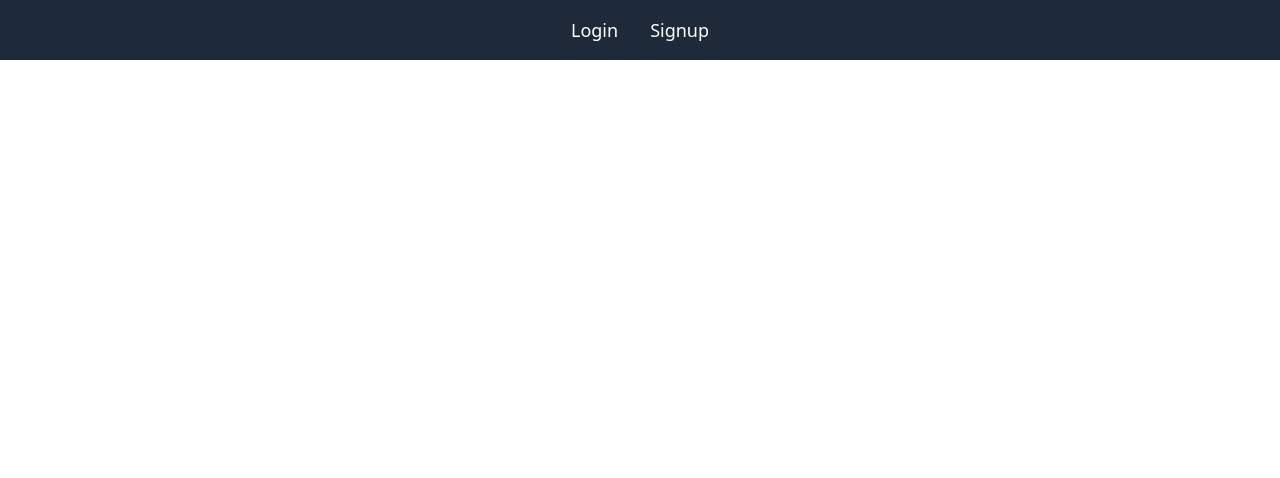
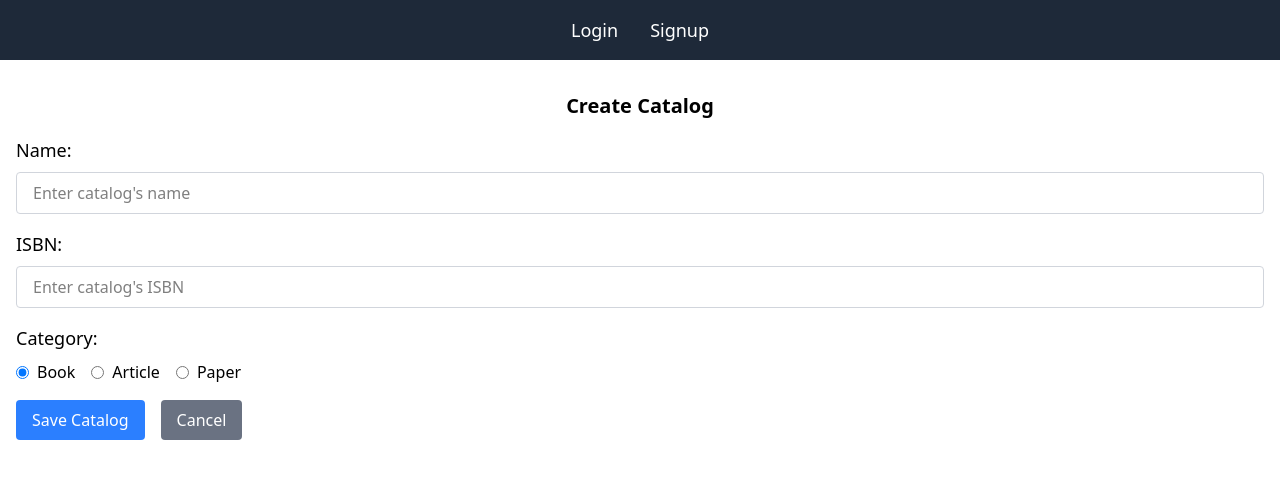
Before and after one commit to KevinBritten/library-management-system, a React (Vite) app in the folder library-management-frontend/: page /catalog/edit in a window 1280 px wide. Before the commit this address had no page. Shown: the top 478 px of the page. Built offline with nearby package versions, Linux system fonts and the light colour scheme.

Commit message:
add edit catalog page

```diff
--- a/library-management-frontend/src/App.jsx
+++ b/library-management-frontend/src/App.jsx
@@ -8,6 +8,7 @@ import Signup from "./pages/Signup.jsx";
 import Catalog from "./pages/Catalog.jsx";
 import Customers from "./pages/Customers.jsx";
 import EditCustomer from "./pages/EditCustomer.jsx";
+import EditCatalog from "./pages/EditCatalog.jsx";
 
 import Header from "./components/header/Header.jsx";
 
@@ -22,8 +23,8 @@ function App() {
           <Route path="/signup" element={<Signup />} />
           <Route path="/customers" element={<Customers />} />
           <Route path="/customers/edit" element={<EditCustomer />} />
-
           <Route path="/catalog" element={<Catalog />} />
+          <Route path="/catalog/edit" element={<EditCatalog />} />
         </Routes>
       </Router>
     </UserProvider>
--- a/library-management-frontend/src/pages/Catalog.jsx
+++ b/library-management-frontend/src/pages/Catalog.jsx
@@ -11,7 +11,7 @@ import { Table, TableHead, TableCell } from "../components/tableComponents.jsx";
 function Catalog() {
   const navigate = useNavigate();
 
-  const [materials, setMaterials] = useState();
+  const [catalogs, setCatalogs] = useState();
   const [loading, setLoading] = useState(true);
   const [error, setError] = useState(null);
 
@@ -20,9 +20,9 @@ function Catalog() {
       try {
         const response = await axiosInstance.get("/material/getAll");
         console.log(response);
-        setMaterials(response.data.materials);
+        setCatalogs(response.data.materials);
       } catch (err) {
-        console.error("Error fetching materials:", err);
+        console.error("Error fetching catalogs:", err);
         setError(err.message);
       } finally {
         setLoading(false);
@@ -31,12 +31,12 @@ function Catalog() {
     fetchCatalogItems();
   }, []);
 
-  const handleEdit = (material) => {
-    navigate("/materials/edit", { state: { material } });
+  const handleEdit = (catalog) => {
+    navigate("/catalog/edit", { state: { catalog } });
   };
 
   const handleAdd = () => {
-    navigate("/materials/edit");
+    navigate("/catalog/edit");
   };
   return (
     <div>
@@ -46,23 +46,23 @@ function Catalog() {
           <h1>Loading...</h1>
         ) : error ? (
           <h1>Error: {error}</h1>
-        ) : materials.length === 0 ? (
-          <h1>No materials found.</h1>
+        ) : catalogs.length === 0 ? (
+          <h1>No catalogs found.</h1>
         ) : (
           <Table>
             <TableHead headers={["Name", "ISBN", "Category", "Edit"]} />{" "}
             <tbody>
-              {materials.map((material) => (
-                <tr key={material.id}>
-                  <TableCell>{material.name}</TableCell>
-                  <TableCell>{material.isbn}</TableCell>
-                  <TableCell>{material.category}</TableCell>
+              {catalogs.map((catalog) => (
+                <tr key={catalog.id}>
+                  <TableCell>{catalog.name}</TableCell>
+                  <TableCell>{catalog.isbn}</TableCell>
+                  <TableCell>{catalog.category}</TableCell>
 
                   <TableCell>
                     <a
                       className="text-blue-500 hover:text-blue-700 underline text-lg font-medium cursor-pointer"
                       onClick={() => {
-                        handleEdit(material);
+                        handleEdit(catalog);
                       }}
                     >
                       Edit
@@ -74,7 +74,7 @@ function Catalog() {
           </Table>
         )}
         <div className={"py-4"}>
-          <ConfirmButton onClick={handleAdd}>Add Material</ConfirmButton>
+          <ConfirmButton onClick={handleAdd}>Add Catalog</ConfirmButton>
         </div>
       </div>
     </div>
--- /dev/null
+++ b/library-management-frontend/src/pages/EditCatalog.jsx
@@ -0,0 +1,149 @@
+import { useState } from "react";
+import { useLocation } from "react-router-dom";
+import { useNavigate } from "react-router-dom";
+
+import axiosInstance from "../api/axiosInstance.js";
+
+import {
+  PageTitle,
+  SubmitButtonWithLoading,
+  CancelButton,
+} from "../components/commonComponents.jsx";
+
+function EditCatalog() {
+  const location = useLocation();
+  const navigate = useNavigate();
+
+  const { catalog } = location.state || {};
+  const [name, setName] = useState(catalog ? catalog.name : "");
+  const [isbn, setIsbn] = useState(catalog ? catalog.isbn : "");
+  const [category, setCategory] = useState(catalog ? catalog.category : "");
+
+  const [loading, setLoading] = useState(false);
+  const [error, setError] = useState("");
+
+  const updateCatalog = async () => {
+    axiosInstance.put(`/material/update/${catalog.id}`, {
+      name,
+      isbn,
+      category,
+    });
+  };
+
+  const createCatalog = async () => {
+    axiosInstance.post(`/material/create`, { name, isbn, category });
+  };
+
+  const handleSave = async () => {
+    setLoading(true);
+    setError("");
+
+    try {
+      if (catalog?.id) {
+        await updateCatalog();
+      } else {
+        await createCatalog();
+      }
+      navigate("/catalog");
+    } catch (e) {
+      setError("An error occurred while saving the catalog.");
+      console.error(e);
+    } finally {
+      setLoading(false);
+    }
+  };
+
+  const handleCancel = () => {
+    navigate("/catalog");
+  };
+  return (
+    <div className="p-4">
+      <PageTitle>{catalog ? "Edit Catalog" : "Create Catalog"}</PageTitle>
+
+      <form
+        onSubmit={(e) => {
+          e.preventDefault();
+          handleSave();
+        }}
+        className="space-y-4"
+      >
+        <div>
+          <label htmlFor="name" className="block text-lg font-medium mb-2">
+            Name:
+          </label>
+          <input
+            type="text"
+            id="name"
+            value={name}
+            onChange={(e) => setName(e.target.value)}
+            className="border border-gray-300 px-4 py-2 rounded w-full"
+            placeholder="Enter catalog's name"
+            required
+          />
+        </div>
+        <div>
+          <label htmlFor="isbn" className="block text-lg font-medium mb-2">
+            ISBN:
+          </label>
+          <input
+            type="text"
+            id="isbn"
+            value={isbn}
+            onChange={(e) => setIsbn(e.target.value)}
+            className="border border-gray-300 px-4 py-2 rounded w-full"
+            placeholder="Enter catalog's ISBN"
+            required
+          />
+        </div>
+        <div>
+          <p className="text-lg font-medium mb-2">Category:</p>
+          <div className="flex space-x-4">
+            <label className="inline-flex items-center">
+              <input
+                type="radio"
+                name="category"
+                value="book"
+                checked={!category || category === "book"}
+                onChange={(e) => setCategory(e.target.value)}
+                className="mr-2"
+              />
+              Book
+            </label>
+            <label className="inline-flex items-center">
+              <input
+                type="radio"
+                name="category"
+                value="article"
+                checked={category === "article"}
+                onChange={(e) => setCategory(e.target.value)}
+                className="mr-2"
+              />
+              Article
+            </label>
+            <label className="inline-flex items-center">
+              <input
+                type="radio"
+                name="category"
+                value="paper"
+                checked={category === "paper"}
+                onChange={(e) => setCategory(e.target.value)}
+                className="mr-2"
+              />
+              Paper
+            </label>
+          </div>
+        </div>
+
+        {error && <p className="text-red-500">{error}</p>}
+
+        <div className="flex space-x-4">
+          <SubmitButtonWithLoading>
+            {loading ? "Saving..." : "Save Catalog"}
+          </SubmitButtonWithLoading>
+          <CancelButton onClick={handleCancel}>Cancel</CancelButton>
+        </div>
+      </form>
+    </div>
+  );
+}
+export default EditCatalog;
```
